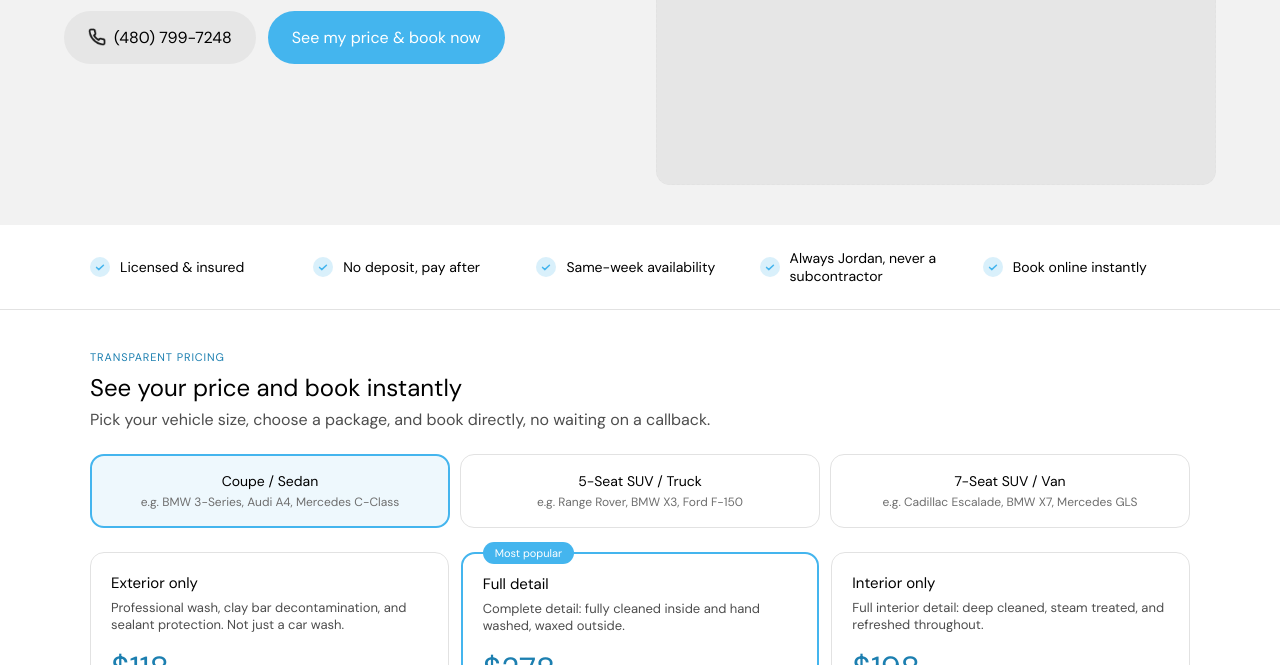
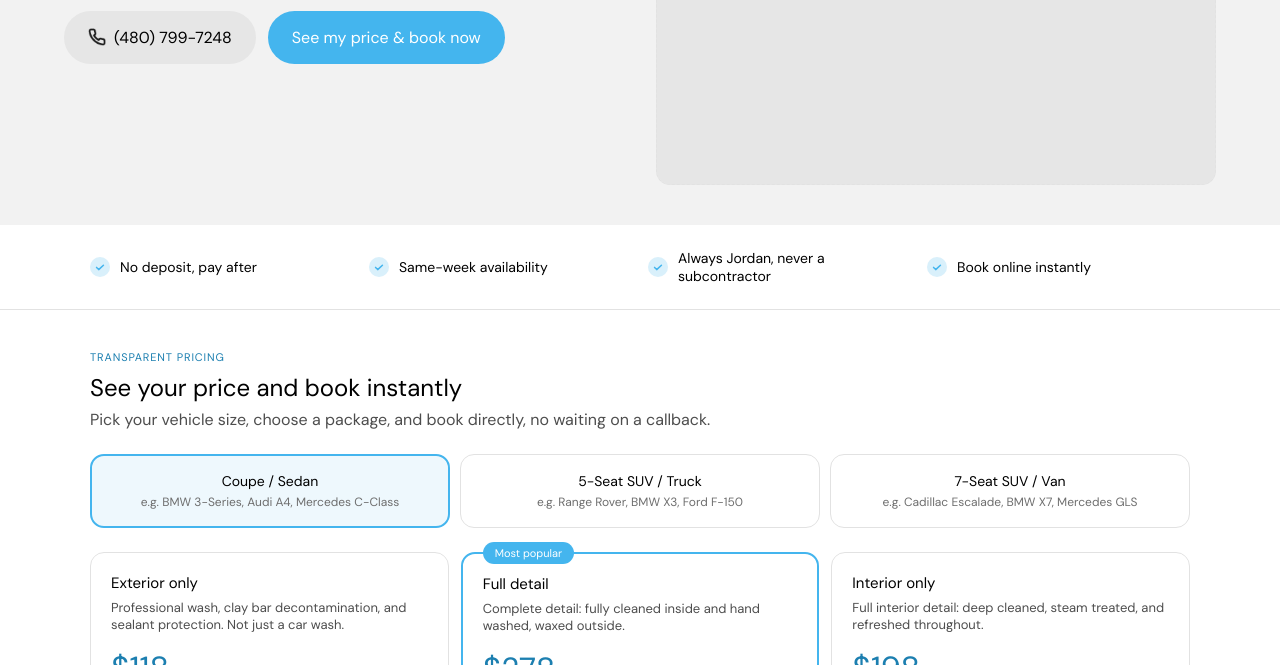
Before and after one commit to Ssharp321/cleanshinedetailing2, a plain HTML site: page landing-page-chandler-redesign.html in a window 1280 px wide. Shown: the part 435-1100 px from the top of the page. Drawn offline with Linux system fonts and the light colour scheme.

Commit message:
Add files via upload

```diff
--- a/landing-page-chandler-redesign.html
+++ b/landing-page-chandler-redesign.html
@@ -623,8 +623,6 @@ body.reveal-armed [data-reveal].reveal-in {
             <span class="stars" aria-hidden="true">★★★★★</span>
             <span>5.0 on Google (34+ reviews)</span>
             <span class="dot" aria-hidden="true">·</span>
-            <span>Licensed &amp; Insured</span>
-            <span class="dot" aria-hidden="true">·</span>
             <span>Chandler, AZ</span>
           </p>
           <h1 class="hero-h1">Mobile car detailing in Chandler. We come to you.</h1>
@@ -645,11 +643,10 @@ body.reveal-armed [data-reveal].reveal-in {
       <!-- 2. TRUST STRIP -->
       <section class="section-trust" aria-label="Why customers trust us">
         <div class="trust-grid">
-          <p class="trust-item" data-reveal style="--i: 0"><span class="check" aria-hidden="true"></span>Licensed &amp; insured</p>
-          <p class="trust-item" data-reveal style="--i: 1"><span class="check" aria-hidden="true"></span>No deposit, pay after</p>
-          <p class="trust-item" data-reveal style="--i: 2"><span class="check" aria-hidden="true"></span>Same-week availability</p>
-          <p class="trust-item" data-reveal style="--i: 3"><span class="check" aria-hidden="true"></span>Always Jordan, never a subcontractor</p>
-          <p class="trust-item" data-reveal style="--i: 4"><span class="check" aria-hidden="true"></span>Book online instantly</p>
+          <p class="trust-item" data-reveal style="--i: 0"><span class="check" aria-hidden="true"></span>No deposit, pay after</p>
+          <p class="trust-item" data-reveal style="--i: 1"><span class="check" aria-hidden="true"></span>Same-week availability</p>
+          <p class="trust-item" data-reveal style="--i: 2"><span class="check" aria-hidden="true"></span>Always Jordan, never a subcontractor</p>
+          <p class="trust-item" data-reveal style="--i: 3"><span class="check" aria-hidden="true"></span>Book online instantly</p>
         </div>
       </section>
 
```
